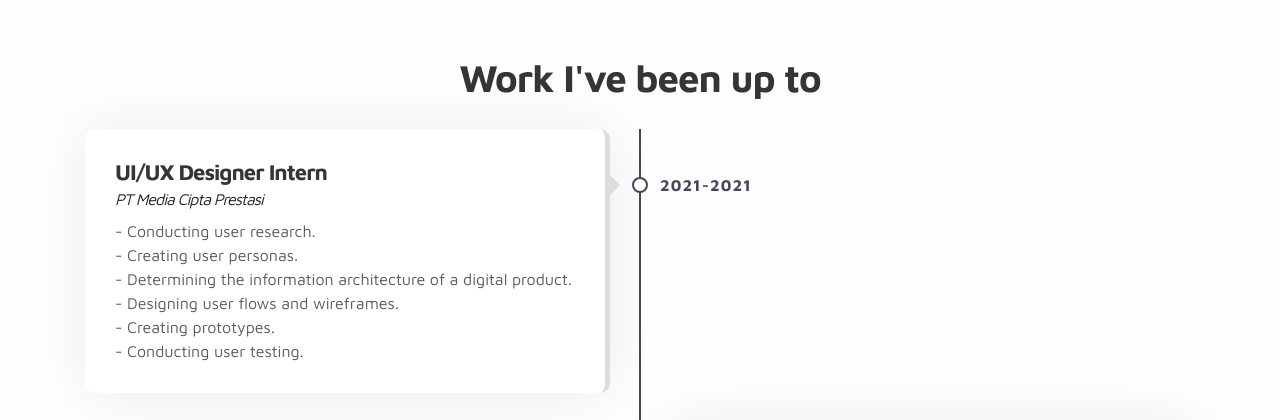
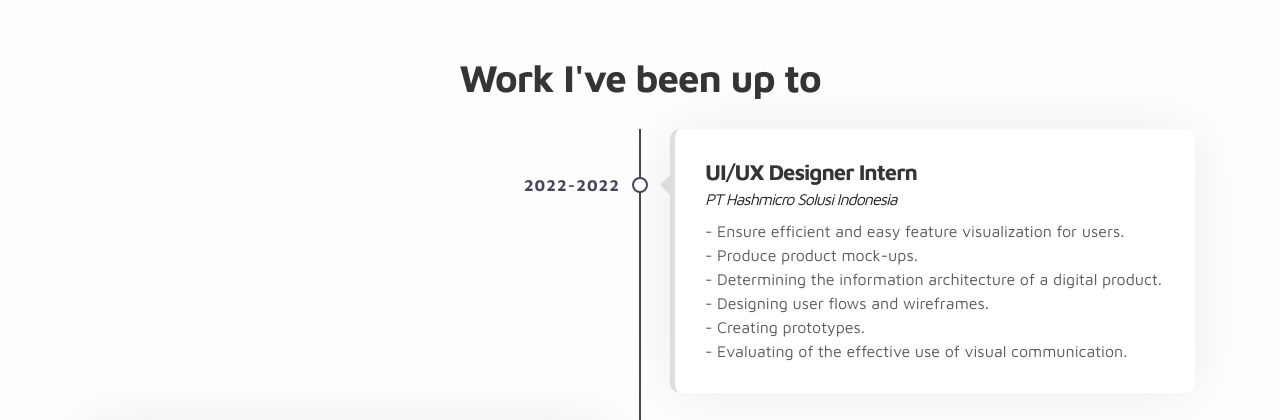
Before and after one commit to reyhanfirmanda/Portfolio, a plain HTML site: page index.html in a window 1280 px wide. Shown: the part 2860-3280 px from the top of the page. Drawn offline with nearby package versions, Linux system fonts and the light colour scheme.

Commit message:
update content

```diff
--- a/css/tooplate-style.css
+++ b/css/tooplate-style.css
@@ -118,7 +118,7 @@ b, strong {
   display: inline-block;
   vertical-align: top;
   margin-top: 5px;
-  min-width: 360px;
+  min-width: 376px;
   position: relative;
 }
 
--- a/index.html
+++ b/index.html
@@ -6,7 +6,7 @@
     <meta name="description" content="">
     <meta name="author" content="">
 
-    <title>Reyhan Firmanda - UI/UX Enthusiast</title>
+    <title>Reyhan Firmanda - UI/UX Designer</title>
     <link rel="icon" href="images/logo-porto.png" type="image/gif">
 
     <link rel="stylesheet" href="css/bootstrap.min.css">
@@ -85,8 +85,8 @@ https://www.tooplate.com/view/2115-marvel
                             <span class="mr-2">Hey 👋, I'm</span>
                                 <div class="animated-info">
                                     <span class="animated-item">Reyhan Firmanda</span>
-                                    <span class="animated-item">a UI/UX Enthusiast</span>
-                                    <span class="animated-item">Frontend Developer</span>
+                                    <span class="animated-item">a UI/UX Designer</span>
+                                    <span class="animated-item">a Frontend Developer</span>
                                 </div>
                         </h1>
 
@@ -296,6 +296,32 @@ https://www.tooplate.com/view/2115-marvel
               <!-- <h2 class="judul">Working Experience</h2> -->
               <h2 class="judul">Work I've been up to</h2>
           </header>
+          <div class="timeline">
+            <div class="timeline-item right wow slideInRight" data-wow-delay="0.1s">
+                <div class="timeline-text">
+                    <div class="timeline-date">2022-2022</div>
+                    <h2 class="sub-judul">UI/UX Designer Intern</h2>
+                    <h4 class="sub-judul">PT Hashmicro Solusi Indonesia</h4>
+                    <p>
+                      - Ensure efficient and easy feature visualization for users.
+                    </p>
+                    <p>
+                      - Produce product mock-ups.
+                    </p>
+                    <p>
+                      - Determining the information architecture of a digital product.
+                    </p>
+                    <p>
+                      - Designing user flows and wireframes.
+                    </p>
+                    <p>
+                      - Creating prototypes.
+                    </p>
+                    <p>
+                      - Evaluating of the effective use of visual communication.
+                    </p>
+                </div>
+            </div>
           <div class="timeline">
             <div class="timeline-item left wow slideInLeft" data-wow-delay="0.1s">
                 <div class="timeline-text">
```
